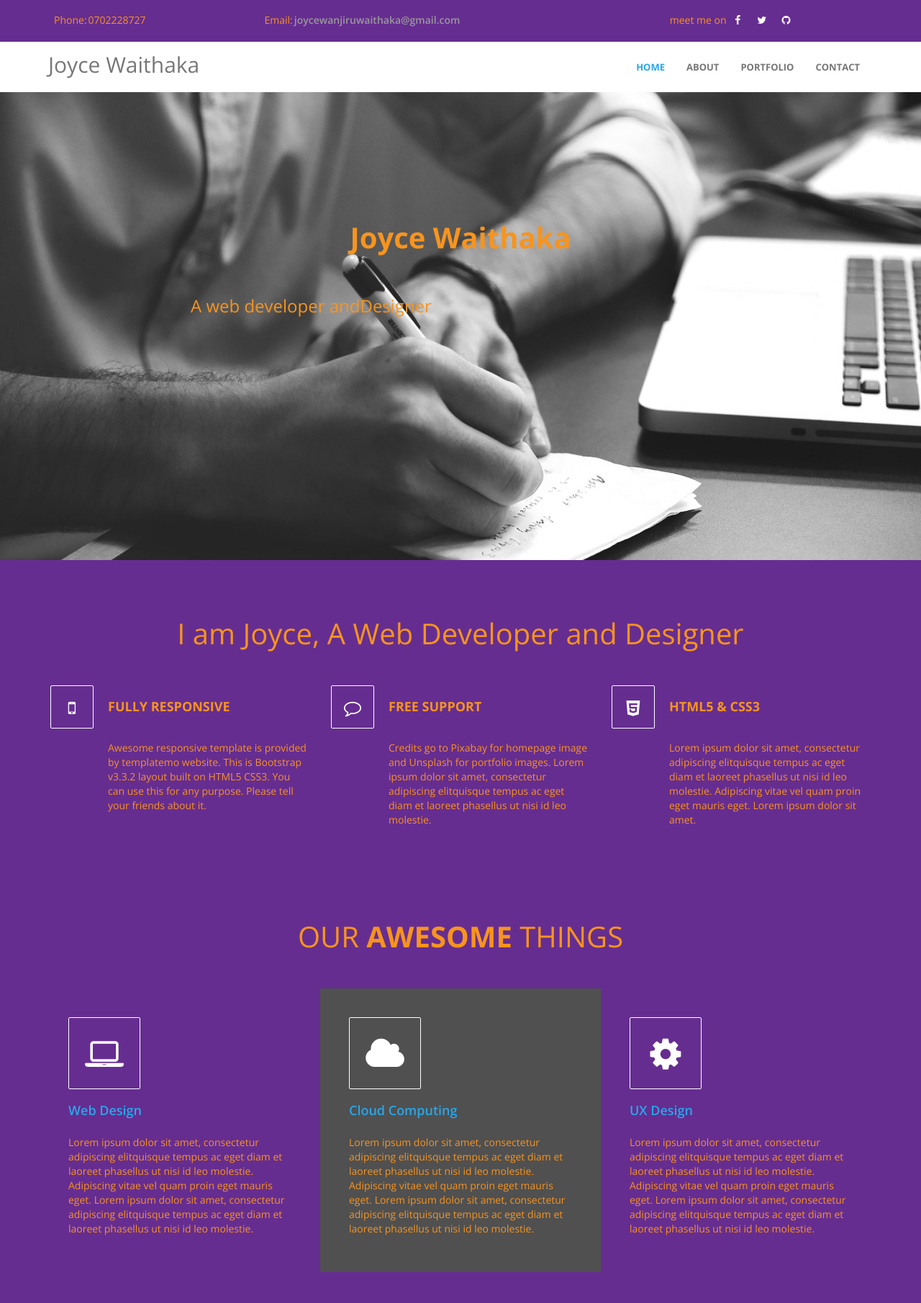
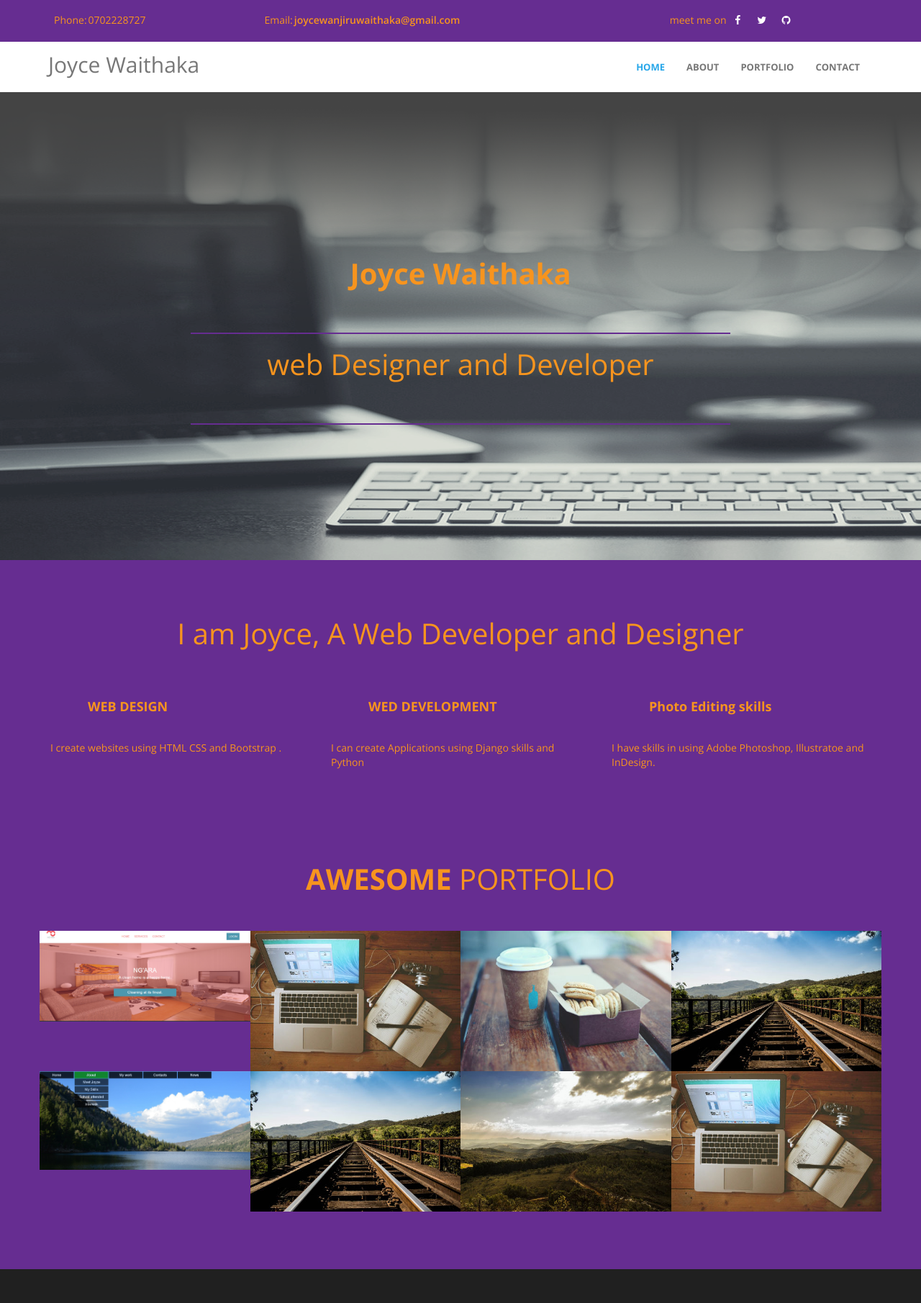
Before and after one commit to Joycewaithaka/Joyce_Portfolio, a plain HTML site: page portfolio/index.html in a window 1280 px wide. Shown: the top 1810 px of the page at 72% size. Drawn offline with nearby package versions, Linux system fonts and the light colour scheme.

Commit message:
modified portfolio page

```diff
--- a/portfolio/css/templatemo-style.css
+++ b/portfolio/css/templatemo-style.css
@@ -145,7 +145,7 @@ header span
 	}
 header a
 	{
-		color: #999;
+		color:  #F7941E;
 		font-weight: 600;
 	}
 header .social-icon
@@ -204,7 +204,7 @@ header .social-icon li a
 /* start home */
 #home
 	{
-		background: url('../images/home-bg.jpg') no-repeat;
+		background: url('../images/home.jpg') no-repeat;
 		background-size: cover;
 		padding-top: 160px;
 		padding-bottom: 100px;
--- a/portfolio/index.html
+++ b/portfolio/index.html
@@ -95,8 +95,12 @@
     		<div class="container">
     			<div class="row">
     				<div class="col-md-offset-2 col-md-8">
-                        <h2><span>Joyce Waithaka</span></h2>
-    					<h3 class="wow fadeIn" data-wow-offset="50" data-wow-delay="0.9s">A  web developer and<span>Designer</span></h3>
+                        <h2 style="padding-top: 50px"><span>Joyce Waithaka</span></h2>
+                        <hr style="background-color: #662D91; height: 2px; color: #662D91;font-size: 0;
+    border: 0;">
+    					<h2 class="wow fadeIn" data-wow-offset="50" data-wow-delay="0.9s">web Designer and Developer</h2>
+                        <hr style="background-color: #662D91; height: 2px; color: #662D91;font-size: 0;
+    border: 0;">
     					<div class="element">
                             <!-- <div class="sub-element">Hello, this is Typed.js</div>
                             <div class="sub-element">Awesome Template is provided by templatemo.com website for everyone</div>
@@ -115,43 +119,44 @@
 				<div class="row">
 					<div class="col-md-12">
     					<h2 class="wow bounceIn" data-wow-offset="50" data-wow-delay="0.3s">I am Joyce, A Web Developer and Designer</h2>
+                      <!--   <p style=" font-size: 20px;"> Joyce Waithaka is a entry level web desginer and developer. She is based in Nairobi, Kenya.</p> -->
     				</div>
 					<div class="col-md-4 col-sm-4 col-xs-12 wow fadeInLeft" data-wow-offset="50" data-wow-delay="0.6s">
 						<div class="media">
 							<div class="media-heading-wrapper">
-								<div class="media-object pull-left">
+								 <!-- <div class="media-object pull-left">
 									<i class="fa fa-mobile"></i>
-								</div>
-								<h3 class="media-heading">FULLY RESPONSIVE</h3>
+								</div> -->
+								<h3 class="media-heading">WEB DESIGN</h3>
 							</div>
 							<div class="media-body">
-								<p>Awesome responsive template is provided by <a rel="nofollow" href="http://www.templatemo.com" target="_parent">templatemo</a> website. This is Bootstrap v3.3.2 layout built on HTML5 CSS3. You can use this for any purpose. Please tell your friends about it.</p>
+								<p> I  create websites using HTML CSS and Bootstrap .</p>
 							</div>
 						</div>
 					</div>
 					<div class="col-md-4 col-sm-4 col-xs-12 wow fadeInUp" data-wow-offset="50" data-wow-delay="0.9s">
 						<div class="media">
 							<div class="media-heading-wrapper">
-								<div class="media-object pull-left">
+								<!-- <div class="media-object pull-left">
 									<i class="fa fa-comment-o"></i>
-								</div>
-								<h3 class="media-heading">FREE SUPPORT</h3>
+								</div> -->
+								<h3 class="media-heading">WED DEVELOPMENT</h3>
 							</div>
 							<div class="media-body">
-								<p>Credits go to <a rel="nofollow" href="http://pixabay.com">Pixabay</a> for homepage image and <a rel="nofollow" href="http://unsplash.com">Unsplash</a> for portfolio images. Lorem ipsum dolor sit amet, consectetur adipiscing elitquisque tempus ac eget diam et laoreet phasellus ut nisi id leo molestie.</p>
+								<p>I can create Applications using Django skills and Python</p>
 							</div>
 						</div>
 					</div>
 					<div class="col-md-4 col-sm-4 col-xs-12 wow fadeInRight" data-wow-offset="50" data-wow-delay="0.6s">
 						<div class="media">
 							<div class="media-heading-wrapper">
-								<div class="media-object pull-left">
-									<i class="fa fa-html5"></i>
-								</div>
-								<h3 class="media-heading">HTML5 &AMP; CSS3</h3>
+								<!-- <div class="media-object pull-left">
+									<i class="fa fa-desktop"></i>
+								</div> -->
+								<h3 class="media-heading">Photo Editing skills</h3>
 							</div>
 							<div class="media-body">
-								<p>Lorem ipsum dolor sit amet, consectetur adipiscing elitquisque tempus ac eget diam et laoreet phasellus ut nisi id leo molestie. Adipiscing vitae vel quam proin eget mauris eget. Lorem ipsum dolor sit amet.</p>
+								<p>I have skills in using Adobe Photoshop, Illustratoe and InDesign.</p>
 							</div>
 						</div>
 					</div>
@@ -213,7 +218,7 @@
 
 
     	<!-- start service -->
-    	<section id="service">
+    	<!-- <section id="service">
     		<div class="container">
     			<div class="row">
     				<div class="col-md-12">
@@ -236,7 +241,7 @@
     				</div>
     			</div>
     		</div>
-    	</section>
+    	</section> -->
     	<!-- end servie -->
 
     	<!-- start portfolio -->
@@ -248,11 +253,11 @@
     				</div>
     				<div class="col-md-3 col-sm-6 col-xs-12 wow fadeIn" data-wow-offset="50" data-wow-delay="0.6s">
                         <div class="portfolio-thumb">
-    					   <img src="images/portfolio-img1.jpg" class="img-responsive" alt="portfolio img 1">
+    					   <img src="images/1.jpg" class="img-responsive" alt="portfolio img 1">
                                 <div class="portfolio-overlay">
                                     <h4>Project One</h4>
                                     <p>Lorem ipsum dolor sit amet, consectetur adipiscing elitquisque tempus ac eget dia.</p>
-                                    <a href="#" class="btn btn-default">DETAIL</a>
+                                    <a href="http://pedantic-agnesi-44aba7.bitballoon.com/" class="btn btn-default">DETAIL</a>
                                 </div>
                         </div>
     				</div>
@@ -262,7 +267,7 @@
                                 <div class="portfolio-overlay">
                                     <h4>Project Two</h4>
                                     <p>Lorem ipsum dolor sit amet, consectetur adipiscing elitquisque tempus ac eget dia.</p>
-                                    <a href="#" class="btn btn-default">DETAIL</a>
+                                    <a href="http://speaker-nora-66683.bitballoon.com/" class="btn btn-default">DETAIL</a>
                                 </div>
                         </div>
                     </div>
@@ -272,7 +277,7 @@
                                 <div class="portfolio-overlay">
                                     <h4>Project Three</h4>
                                     <p>Lorem ipsum dolor sit amet, consectetur adipiscing elitquisque tempus ac eget dia.</p>
-                                    <a href="#" class="btn btn-default">DETAIL</a>
+                                    <a href="http://fashion-designer-frigates-34208.bitballoon.com/" class="btn btn-default">DETAIL</a>
                                 </div>
                         </div>
                     </div>
@@ -282,17 +287,17 @@
                                 <div class="portfolio-overlay">
                                     <h4>Project Four</h4>
                                     <p>Lorem ipsum dolor sit amet, consectetur adipiscing elitquisque tempus ac eget dia.</p>
-                                    <a href="#" class="btn btn-default">DETAIL</a>
+                                    <a href="http://clerk-test-52274.bitballoon.com/" class="btn btn-default">DETAIL</a>
                                 </div>
                         </div>
                     </div>
                     <div class="col-md-3 col-sm-6 col-xs-12 wow fadeIn" data-wow-offset="50" data-wow-delay="0.6s">
                         <div class="portfolio-thumb">
-                           <img src="images/portfolio-img3.jpg" class="img-responsive" alt="portfolio img 3">
+                           <img src="images/5.png" class="img-responsive" alt="portfolio img 3">
                                 <div class="portfolio-overlay">
                                     <h4>Project Five</h4>
                                     <p>Lorem ipsum dolor sit amet, consectetur adipiscing elitquisque tempus ac eget dia.</p>
-                                    <a href="#" class="btn btn-default">DETAIL</a>
+                                    <a href="http://eager-allen-94319b.bitballoon.com" class="btn btn-default">DETAIL</a>
                                 </div>
                         </div>
                     </div>
@@ -302,7 +307,7 @@
                                 <div class="portfolio-overlay">
                                     <h4>Project Six</h4>
                                     <p>Lorem ipsum dolor sit amet, consectetur adipiscing elitquisque tempus ac eget dia.</p>
-                                    <a href="#" class="btn btn-default">DETAIL</a>
+                                    <a href="http://goofy-boyd-c0dde2.bitballoon.com/" class="btn btn-default">DETAIL</a>
                                 </div>
                         </div>
                     </div>
@@ -312,7 +317,7 @@
                                 <div class="portfolio-overlay">
                                     <h4>Project Seven</h4>
                                     <p>Lorem ipsum dolor sit amet, consectetur adipiscing elitquisque tempus ac eget dia.</p>
-                                    <a href="#" class="btn btn-default">DETAIL</a>
+                                    <a href="http://reverent-poitras-a19acb.bitballoon.com" class="btn btn-default">DETAIL</a>
                                 </div>
                         </div>
                     </div>
@@ -322,7 +327,7 @@
                                 <div class="portfolio-overlay">
                                     <h4>Project Eight</h4>
                                     <p>Lorem ipsum dolor sit amet, consectetur adipiscing elitquisque tempus ac eget dia.</p>
-                                    <a href="#" class="btn btn-default">DETAIL</a>
+                                    <a href="http://cranky-mcnulty-164b7e.bitballoon.com" class="btn btn-default">DETAIL</a>
                                 </div>
                         </div>
                     </div>
```
Also changed, not shown: portfolio/images/1.jpg (added), portfolio/images/5.png (added), portfolio/images/home.jpg (added).
